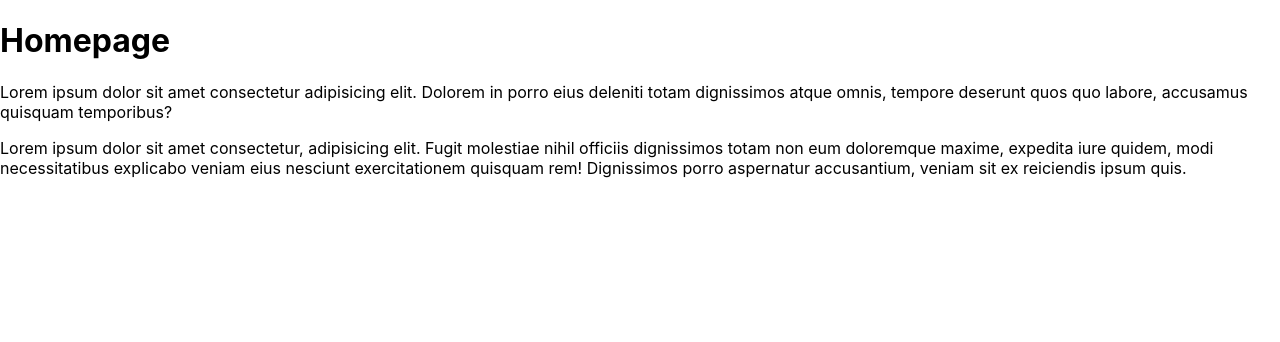
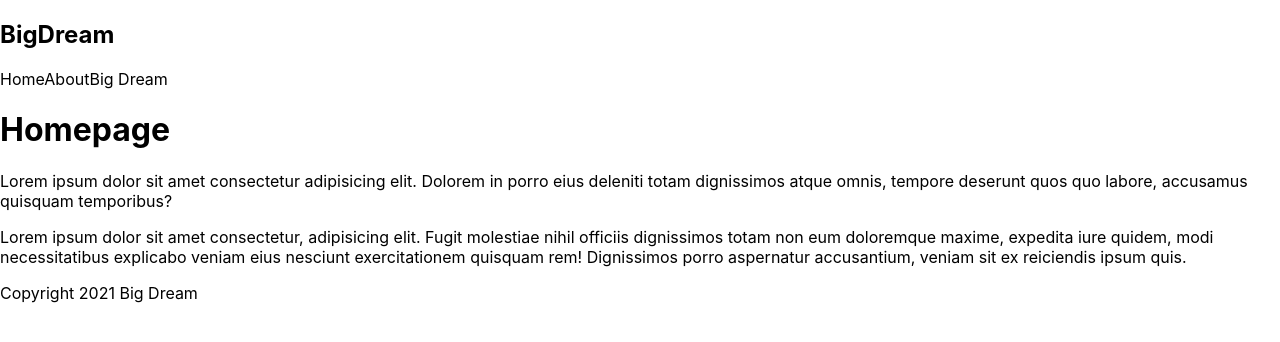
Before and after one commit to FrazaAdityaWiguna/learn-next-js, a Next.js app: page / in a window 1280 px wide. Shown: the top 342 px of the page. Built offline with nearby package versions, Linux system fonts and the light colour scheme.

Commit message:
Adding Other Components

```diff
--- /dev/null
+++ b/comps/Footer.js
@@ -0,0 +1,11 @@
+import React from "react";
+
+const Footer = () => {
+  return (
+    <div>
+      <div>Copyright 2021 Big Dream</div>
+    </div>
+  );
+};
+
+export default Footer;
--- /dev/null
+++ b/comps/Navbar.js
@@ -0,0 +1,18 @@
+import React from "react";
+
+const Navbar = () => {
+  return (
+    <div>
+      <nav>
+        <div className='logo'>
+          <h1>BigDream</h1>
+        </div>
+        <a>Home</a>
+        <a>About</a>
+        <a>Big Dream</a>
+      </nav>
+    </div>
+  );
+};
+
+export default Navbar;
--- a/pages/dream/index.js
+++ b/pages/dream/index.js
@@ -1,8 +1,10 @@
 import React from "react";
+import Navbar from "../../comps/Navbar";
 
 const Dream = () => {
   return (
     <div>
+      <Navbar />
       <h1>BIG DREAMs</h1>
     </div>
   );
--- a/pages/index.js
+++ b/pages/index.js
@@ -1,16 +1,20 @@
 import Head from "next/head";
 import Image from "next/image";
 import styles from "../styles/Home.module.css";
+import Navbar from "../comps/Navbar";
+import Footer from "../comps/Footer";
 
 export default function Home() {
   return (
     <div>
+      <Navbar />
       <h1>Homepage</h1>
       <p>Lorem ipsum dolor sit amet consectetur adipisicing elit. Dolorem in porro eius deleniti totam dignissimos atque omnis, tempore deserunt quos quo labore, accusamus quisquam temporibus?</p>
       <p>
         Lorem ipsum dolor sit amet consectetur, adipisicing elit. Fugit molestiae nihil officiis dignissimos totam non eum doloremque maxime, expedita iure quidem, modi necessitatibus explicabo veniam eius nesciunt exercitationem quisquam
         rem! Dignissimos porro aspernatur accusantium, veniam sit ex reiciendis ipsum quis.
       </p>
+      <Footer />
     </div>
   );
 }
```
